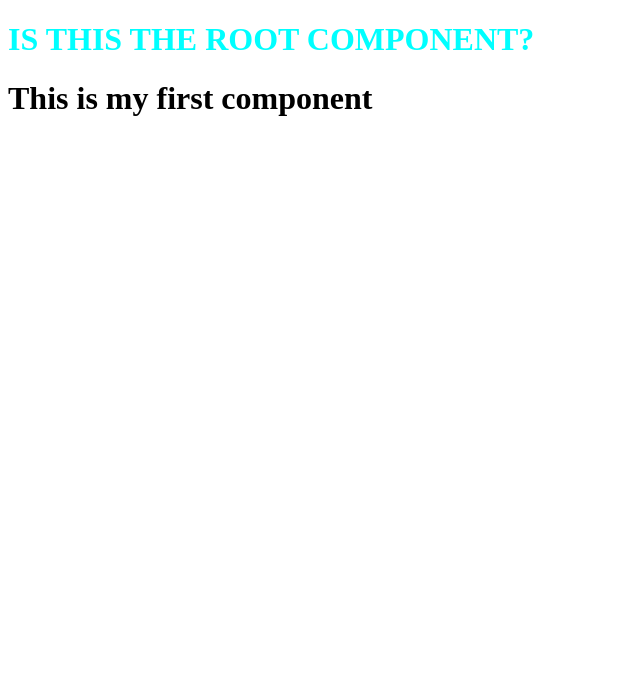
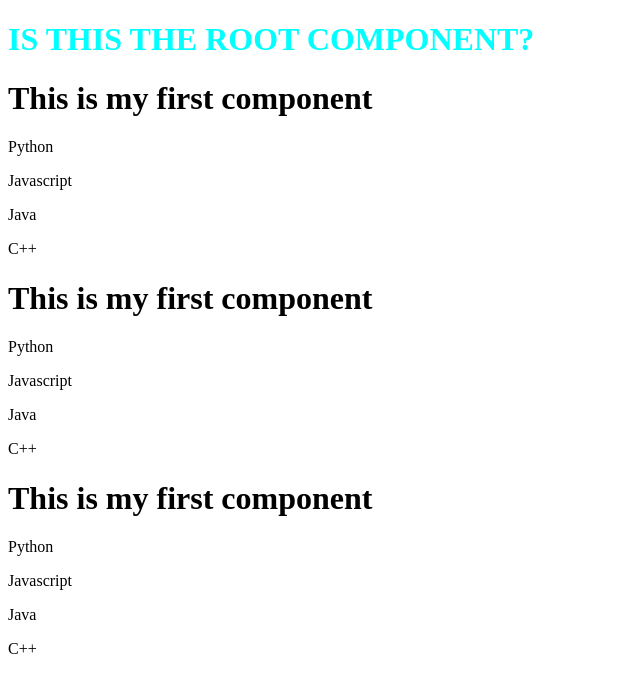
Before and after one commit to Paullete/angular-syntaxerror, an Angular app in the folder Desktop/Trial/angular-practice/: page / in a window 1280 px wide. Shown: the top 692 px of the page, without its empty margins (0-640 px from the left). Built offline with nearby package versions, Linux system fonts and the light colour scheme.

Commit message:
repeating components

```diff
--- a/Desktop/Trial/angular-practice/src/app/app.component.html
+++ b/Desktop/Trial/angular-practice/src/app/app.component.html
@@ -1,3 +1,5 @@
 <!-- <h1>ANGULAR TRIAL PAULLETE</h1> -->
 <h1>IS THIS THE ROOT COMPONENT?</h1>
 <my-first-component></my-first-component>
+<my-first-component></my-first-component>
+<my-first-component></my-first-component>
--- a/Desktop/Trial/angular-practice/src/app/my-component/my-component.html
+++ b/Desktop/Trial/angular-practice/src/app/my-component/my-component.html
@@ -1 +1,7 @@
 <h1>This is my first component</h1>
+<div>
+    <P>Python</P>
+    <P>Javascript</P>
+    <P> Java</P>
+    <P> C++</P>
+</div>
```
